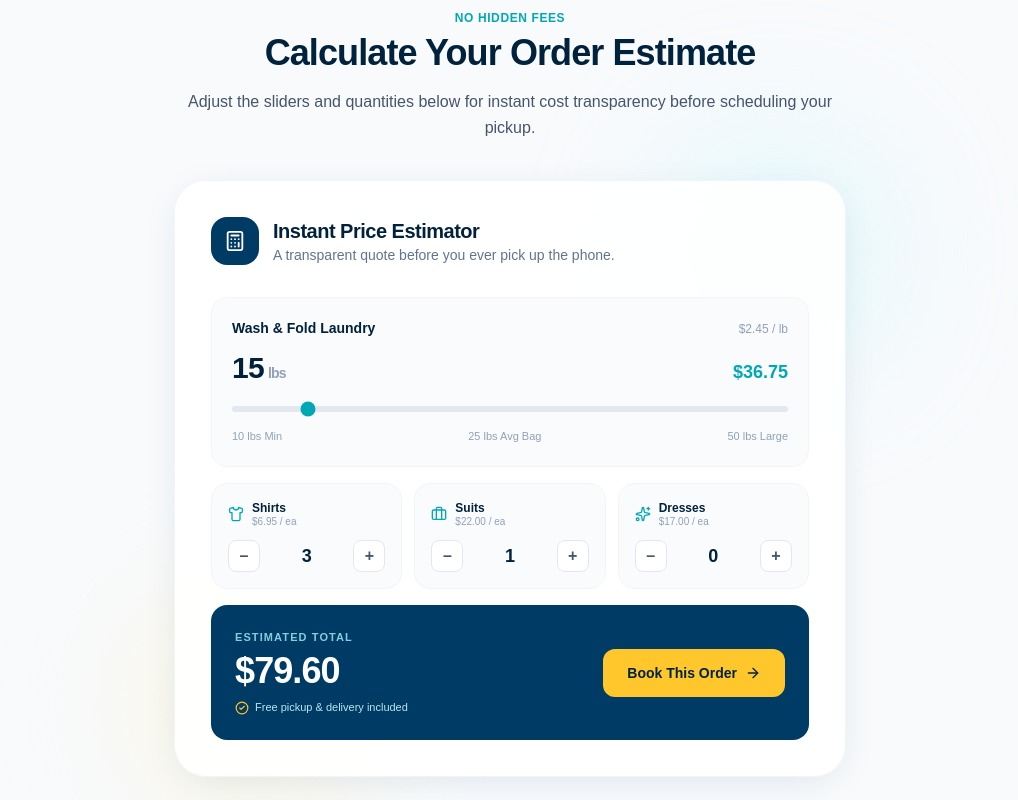
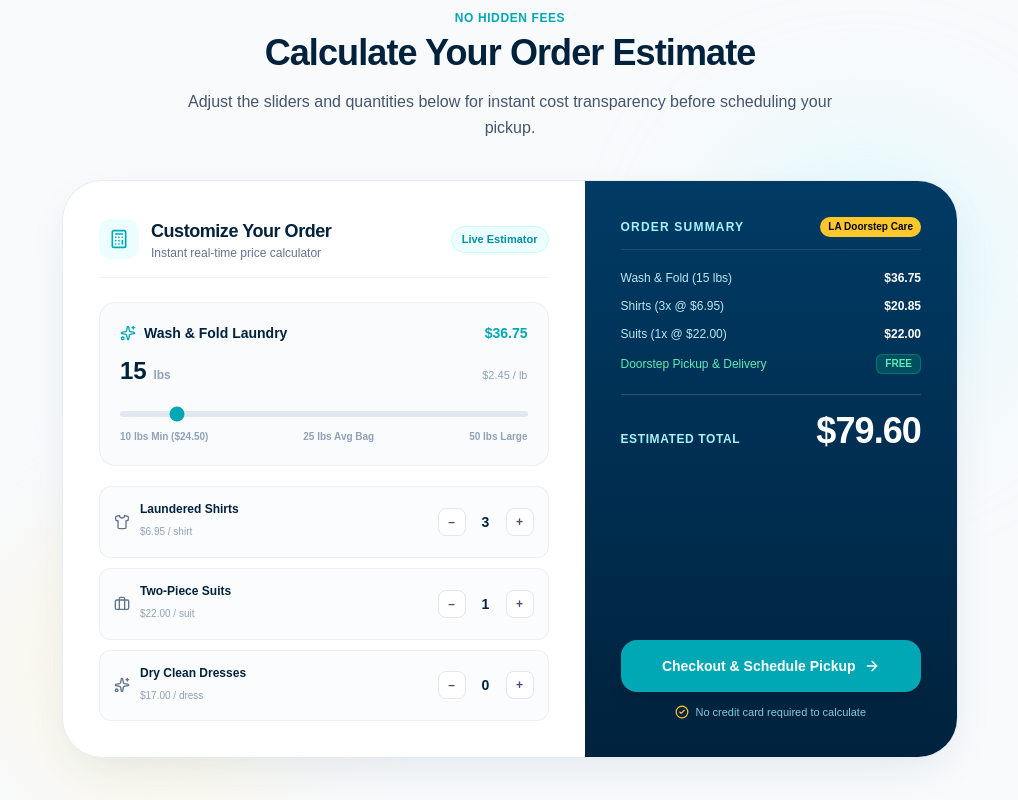
Before and after one commit to aftabfarhanarko/Beachwood-Cleaners-Laundry, a Next.js app: page / in a window 1280 px wide. Shown: the part 3240-4040 px from the top of the page, without its empty margins (130-1148 px from the left). Built offline with nearby package versions, Linux system fonts and the light colour scheme; a web font is replaced by a local one.

Commit message:
feat(ui): upgrade Pricing Calculator section into modern SaaS Checkout / Order Summary Cart layout

```diff
--- a/src/app/page.tsx
+++ b/src/app/page.tsx
@@ -28,6 +28,8 @@ import { HomeFaqAccordion } from "@/components/HomeFaqAccordion";
 /* ------------------------------------------------------------------ */
 /*  PricingCalculator — premium minimal instant price estimator        */
 /* ------------------------------------------------------------------ */
+/*  PricingCalculator — Modern SaaS Checkout / Order Summary Cart      */
+/* ------------------------------------------------------------------ */
 function PricingCalculator() {
   const [washWeight, setWashWeight] = useState<number>(15);
   const [shirts, setShirts] = useState<number>(3);
@@ -46,72 +48,48 @@ function PricingCalculator() {
 
   const subtotal = totalWash + totalShirts + totalSuits + totalDresses;
 
-  const counters = [
-    {
-      key: "shirts",
-      label: "Shirts",
-      rate: "$6.95 / ea",
-      value: shirts,
-      set: setShirts,
-      icon: Shirt,
-    },
-    {
-      key: "suits",
-      label: "Suits",
-      rate: "$22.00 / ea",
-      value: suits,
-      set: setSuits,
-      icon: Briefcase,
-    },
-    {
-      key: "dresses",
-      label: "Dresses",
-      rate: "$17.00 / ea",
-      value: dresses,
-      set: setDresses,
-      icon: Sparkles,
-    },
-  ];
+  return (
+    <div className="relative max-w-4xl mx-auto">
+      {/* Background Glows */}
+      <div className="absolute -top-12 -right-12 w-72 h-72 bg-cyan-100/50 rounded-full blur-3xl -z-10" />
+      <div className="absolute -bottom-12 -left-12 w-72 h-72 bg-amber-100/40 rounded-full blur-3xl -z-10" />
 
-  return (
-    <div className="relative max-w-2xl mx-auto">
-      <div className="absolute -top-10 -right-10 w-56 h-56 bg-cyan-100/50 rounded-full blur-3xl -z-10" />
-      <div className="absolute -bottom-10 -left-10 w-56 h-56 bg-amber-100/40 rounded-full blur-3xl -z-10" />
-
-      <div className="bg-white/90 backdrop-blur-xl rounded-[2rem] p-6 sm:p-9 shadow-[0_8px_40px_-12px_rgba(0,59,101,0.15)] border border-slate-100">
-        {/* Header */}
-        <div className="flex items-center gap-3.5 mb-8">
-          <div className="w-12 h-12 rounded-2xl bg-[#003B65] flex items-center justify-center text-white shrink-0">
-            <Calculator className="w-5.5 h-5.5" strokeWidth={2} />
+      {/* Main SaaS Cart Container */}
+      <div className="bg-white rounded-[2.5rem] border border-slate-200/80 shadow-[0_16px_50px_-15px_rgba(0,59,101,0.12)] overflow-hidden grid grid-cols-1 lg:grid-cols-12">
+        {/* Left Column: Configure Order Items */}
+        <div className="lg:col-span-7 p-6 sm:p-9 space-y-6">
+          <div className="flex items-center justify-between pb-4 border-b border-slate-100">
+            <div className="flex items-center gap-3">
+              <div className="w-10 h-10 rounded-xl bg-cyan-50 text-[#00A8B5] flex items-center justify-center font-bold">
+                <Calculator className="w-5 h-5" />
               </div>
               <div>
-            <h3 className="text-lg sm:text-xl font-bold text-[#00223D] tracking-tight">
-              Instant Price Estimator
+                <h3 className="font-extrabold text-[#00223D] text-lg tracking-tight">
+                  Customize Your Order
                 </h3>
-            <p className="text-xs sm:text-sm text-slate-500">
-              A transparent quote before you ever pick up the phone.
-            </p>
+                <p className="text-xs text-slate-500">Instant real-time price calculator</p>
               </div>
             </div>
-
-        <div className="space-y-4">
-          {/* Wash & Fold Slider */}
-          <div className="p-5 bg-slate-50/70 rounded-2xl border border-slate-100">
-            <div className="flex justify-between items-baseline mb-3">
-              <span className="font-semibold text-[#00223D] text-sm">
-                Wash & Fold Laundry
+            <span className="text-[11px] font-bold px-2.5 py-1 bg-cyan-50 text-[#0091A4] rounded-full border border-cyan-100">
+              Live Estimator
             </span>
-              <span className="text-slate-400 text-xs font-medium">$2.45 / lb</span>
           </div>
 
-            <div className="flex items-end justify-between mb-2">
-              <span className="text-3xl font-black text-[#00223D] tracking-tight">
-                {washWeight}
-                <span className="text-sm font-semibold text-slate-400 ml-1">lbs</span>
+          <div className="space-y-5">
+            {/* Wash & Fold Slider Card */}
+            <div className="p-4 sm:p-5 bg-slate-50/80 rounded-2xl border border-slate-200/60 space-y-3">
+              <div className="flex justify-between items-center text-xs sm:text-sm">
+                <span className="font-bold text-[#00223D] flex items-center gap-2">
+                  <Sparkles className="w-4 h-4 text-[#00A8B5]" /> Wash & Fold Laundry
                 </span>
-              <span className="text-lg font-bold text-[#00A8B5]">
-                ${totalWash.toFixed(2)}
+                <span className="text-[#00A8B5] font-extrabold">${totalWash.toFixed(2)}</span>
+              </div>
+
+              <div className="flex items-baseline justify-between">
+                <span className="text-2xl font-black text-[#00223D]">
+                  {washWeight} <span className="text-xs font-semibold text-slate-400">lbs</span>
                 </span>
+                <span className="text-[11px] text-slate-400 font-medium">$2.45 / lb</span>
               </div>
 
               <input
@@ -123,70 +101,168 @@ function PricingCalculator() {
                 onChange={(e) => setWashWeight(Number(e.target.value))}
                 className="w-full h-1.5 bg-slate-200 rounded-full appearance-none cursor-pointer accent-[#00A8B5]"
               />
-            <div className="flex justify-between text-[11px] text-slate-400 mt-2 font-medium">
-              <span>10 lbs Min</span>
+              <div className="flex justify-between text-[10px] text-slate-400 font-semibold">
+                <span>10 lbs Min ($24.50)</span>
                 <span>25 lbs Avg Bag</span>
                 <span>50 lbs Large</span>
               </div>
             </div>
 
-          {/* Item Counter Grid */}
-          <div className="grid grid-cols-1 sm:grid-cols-3 gap-3">
-            {counters.map((item) => {
-              const Icon = item.icon;
-              return (
-                <div
-                  key={item.key}
-                  className="p-4 bg-slate-50/70 rounded-2xl border border-slate-100 flex flex-col gap-3"
-                >
-                  <div className="flex items-center gap-2">
-                    <Icon className="w-4 h-4 text-[#00A8B5]" strokeWidth={2} />
-                    <div className="leading-tight">
-                      <p className="text-xs font-bold text-[#00223D]">{item.label}</p>
-                      <p className="text-[10px] text-slate-400 font-medium">{item.rate}</p>
+            {/* Individual Item Selectors */}
+            <div className="space-y-2.5">
+              {/* Shirts */}
+              <div className="p-3.5 bg-slate-50/60 rounded-xl border border-slate-200/60 flex items-center justify-between">
+                <div className="flex items-center gap-2.5">
+                  <Shirt className="w-4 h-4 text-slate-500" />
+                  <div>
+                    <span className="text-xs font-bold text-[#00223D] block">Laundered Shirts</span>
+                    <span className="text-[10px] text-slate-400">$6.95 / shirt</span>
                   </div>
                 </div>
-                  <div className="flex items-center justify-between">
+                <div className="flex items-center gap-3">
                   <button
-                      onClick={() => item.set(Math.max(0, item.value - 1))}
-                      aria-label={`Decrease ${item.label}`}
-                      className="w-8 h-8 rounded-lg bg-white border border-slate-200 font-bold text-slate-600 hover:border-[#00A8B5] hover:text-[#00A8B5] transition-colors cursor-pointer"
+                    onClick={() => setShirts(Math.max(0, shirts - 1))}
+                    className="w-7 h-7 rounded-lg bg-white border border-slate-200 text-slate-600 font-bold text-xs hover:border-[#00A8B5] transition-colors cursor-pointer"
                   >
                     –
                   </button>
-                    <span className="font-black text-[#00223D] text-lg tabular-nums">
-                      {item.value}
+                  <span className="text-sm font-black text-[#00223D] w-4 text-center tabular-nums">
+                    {shirts}
                   </span>
                   <button
-                      onClick={() => item.set(item.value + 1)}
-                      aria-label={`Increase ${item.label}`}
-                      className="w-8 h-8 rounded-lg bg-white border border-slate-200 font-bold text-slate-600 hover:border-[#00A8B5] hover:text-[#00A8B5] transition-colors cursor-pointer"
+                    onClick={() => setShirts(shirts + 1)}
+                    className="w-7 h-7 rounded-lg bg-white border border-slate-200 text-slate-600 font-bold text-xs hover:border-[#00A8B5] transition-colors cursor-pointer"
                   >
                     +
                   </button>
                 </div>
               </div>
-              );
-            })}
+
+              {/* Suits */}
+              <div className="p-3.5 bg-slate-50/60 rounded-xl border border-slate-200/60 flex items-center justify-between">
+                <div className="flex items-center gap-2.5">
+                  <Briefcase className="w-4 h-4 text-slate-500" />
+                  <div>
+                    <span className="text-xs font-bold text-[#00223D] block">Two-Piece Suits</span>
+                    <span className="text-[10px] text-slate-400">$22.00 / suit</span>
+                  </div>
+                </div>
+                <div className="flex items-center gap-3">
+                  <button
+                    onClick={() => setSuits(Math.max(0, suits - 1))}
+                    className="w-7 h-7 rounded-lg bg-white border border-slate-200 text-slate-600 font-bold text-xs hover:border-[#00A8B5] transition-colors cursor-pointer"
+                  >
+                    –
+                  </button>
+                  <span className="text-sm font-black text-[#00223D] w-4 text-center tabular-nums">
+                    {suits}
+                  </span>
+                  <button
+                    onClick={() => setSuits(suits + 1)}
+                    className="w-7 h-7 rounded-lg bg-white border border-slate-200 text-slate-600 font-bold text-xs hover:border-[#00A8B5] transition-colors cursor-pointer"
+                  >
+                    +
+                  </button>
+                </div>
               </div>
 
-          {/* Estimated Total Display */}
-          <div className="p-6 bg-[#003B65] text-white rounded-2xl flex flex-col sm:flex-row items-center justify-between gap-5">
+              {/* Dresses */}
+              <div className="p-3.5 bg-slate-50/60 rounded-xl border border-slate-200/60 flex items-center justify-between">
+                <div className="flex items-center gap-2.5">
+                  <Sparkles className="w-4 h-4 text-slate-500" />
                   <div>
-              <span className="text-[11px] uppercase tracking-widest font-bold text-cyan-200/80 block mb-1">
+                    <span className="text-xs font-bold text-[#00223D] block">Dry Clean Dresses</span>
+                    <span className="text-[10px] text-slate-400">$17.00 / dress</span>
+                  </div>
+                </div>
+                <div className="flex items-center gap-3">
+                  <button
+                    onClick={() => setDresses(Math.max(0, dresses - 1))}
+                    className="w-7 h-7 rounded-lg bg-white border border-slate-200 text-slate-600 font-bold text-xs hover:border-[#00A8B5] transition-colors cursor-pointer"
+                  >
+                    –
+                  </button>
+                  <span className="text-sm font-black text-[#00223D] w-4 text-center tabular-nums">
+                    {dresses}
+                  </span>
+                  <button
+                    onClick={() => setDresses(dresses + 1)}
+                    className="w-7 h-7 rounded-lg bg-white border border-slate-200 text-slate-600 font-bold text-xs hover:border-[#00A8B5] transition-colors cursor-pointer"
+                  >
+                    +
+                  </button>
+                </div>
+              </div>
+            </div>
+          </div>
+        </div>
+
+        {/* Right Column: SaaS Checkout Summary Cart Panel */}
+        <div className="lg:col-span-5 bg-gradient-to-b from-[#003B65] to-[#00223D] text-white p-6 sm:p-9 flex flex-col justify-between space-y-6">
+          <div className="space-y-5">
+            <div className="flex items-center justify-between pb-3 border-b border-white/10">
+              <span className="text-xs uppercase tracking-widest font-bold text-cyan-200">
+                Order Summary
+              </span>
+              <span className="text-[10px] font-extrabold bg-[#FFC72C] text-slate-950 px-2 py-0.5 rounded-full">
+                LA Doorstep Care
+              </span>
+            </div>
+
+            {/* Itemized Line Items Breakdown */}
+            <div className="space-y-3 text-xs text-cyan-100/90 font-medium">
+              <div className="flex justify-between items-center">
+                <span>Wash & Fold ({washWeight} lbs)</span>
+                <span className="font-bold text-white">${totalWash.toFixed(2)}</span>
+              </div>
+              {shirts > 0 && (
+                <div className="flex justify-between items-center">
+                  <span>Shirts ({shirts}x @ $6.95)</span>
+                  <span className="font-bold text-white">${totalShirts.toFixed(2)}</span>
+                </div>
+              )}
+              {suits > 0 && (
+                <div className="flex justify-between items-center">
+                  <span>Suits ({suits}x @ $22.00)</span>
+                  <span className="font-bold text-white">${totalSuits.toFixed(2)}</span>
+                </div>
+              )}
+              {dresses > 0 && (
+                <div className="flex justify-between items-center">
+                  <span>Dresses ({dresses}x @ $17.00)</span>
+                  <span className="font-bold text-white">${totalDresses.toFixed(2)}</span>
+                </div>
+              )}
+              <div className="flex justify-between items-center text-emerald-300">
+                <span>Doorstep Pickup & Delivery</span>
+                <span className="font-bold uppercase text-[10px] bg-emerald-500/20 px-2 py-0.5 rounded-md border border-emerald-400/30">
+                  FREE
+                </span>
+              </div>
+            </div>
+
+            <div className="pt-4 border-t border-white/15 flex justify-between items-baseline">
+              <span className="text-xs uppercase tracking-wider font-semibold text-cyan-200">
                 Estimated Total
               </span>
-              <div className="text-4xl font-black tracking-tight">${subtotal.toFixed(2)}</div>
-              <span className="text-[11px] text-cyan-100/90 flex items-center gap-1.5 mt-2 font-medium">
-                <CheckCircle2 className="w-3.5 h-3.5 text-[#FFC72C]" /> Free pickup & delivery included
-              </span>
+              <div className="text-3xl sm:text-4xl font-black text-white tracking-tight">
+                ${subtotal.toFixed(2)}
               </div>
+            </div>
+          </div>
+
+          <div className="space-y-3 pt-2">
             <a
               href="/contact"
-              className="w-full sm:w-auto inline-flex items-center justify-center gap-2 px-6 py-3.5 bg-[#FFC72C] hover:bg-amber-400 text-[#00223D] font-extrabold rounded-xl transition-all duration-150 active:scale-[0.98] text-sm shrink-0"
+              className="w-full py-4 bg-[#00A8B5] hover:bg-[#0091A4] text-white font-extrabold rounded-2xl shadow-lg hover:shadow-xl transition-all duration-150 active:scale-[0.98] text-sm flex items-center justify-center gap-2"
             >
-              Book This Order <ArrowRight className="w-4 h-4" />
+              Checkout & Schedule Pickup <ArrowRight className="w-4 h-4" />
             </a>
+
+            <div className="flex items-center justify-center gap-1.5 text-[11px] text-cyan-200/80 font-medium">
+              <CheckCircle2 className="w-3.5 h-3.5 text-[#FFC72C]" />
+              No credit card required to calculate
+            </div>
           </div>
         </div>
       </div>
```
Lines whose indentation alone changed are shown as unchanged.
